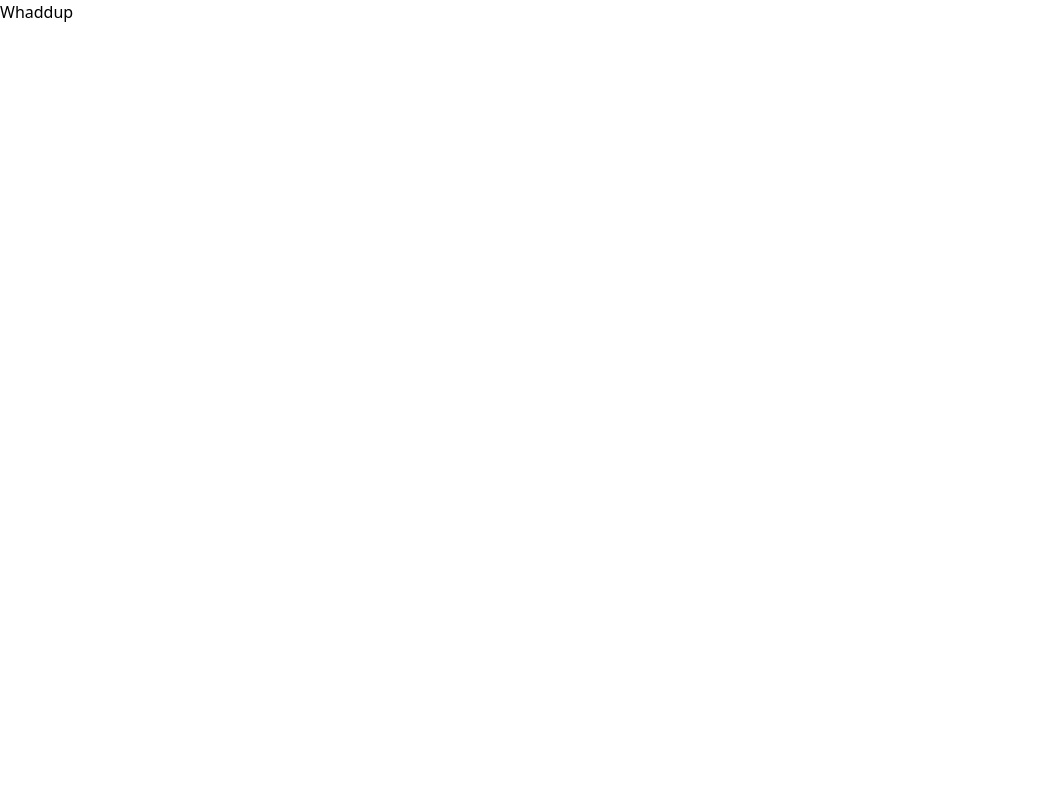
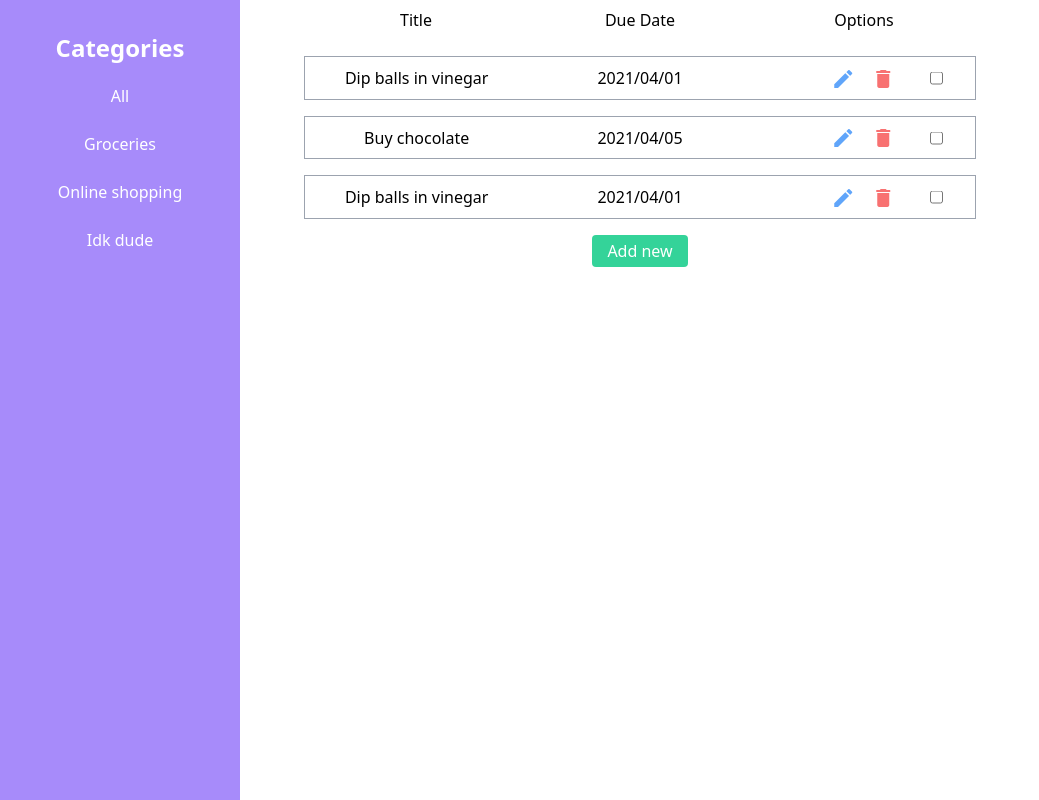
Before and after one commit to El-Potato-Slayer/js-todo, a website built with webpack: page dist/index.html in a window 1280 px wide. Shown: the whole page, without its empty margins (0-1039 px from the left). Built offline with nearby package versions, Linux system fonts and the light colour scheme.

Commit message:
added sidebar and todolist on clientside

```diff
--- a/src/category.js
+++ b/src/category.js
@@ -1,14 +1,18 @@
 export default class Category {
-  constructor() {
+  constructor(name) {
+    this.name = name
     this.todoList = []
+    this.count = 0
   }
 
   add(todo) {
     this.todoList.push(todo)
+    this.count += 1
   }
 
   remove(index) {
     this.todoList.splice(index, 1)
+    this.count -= 1
   }
 
   update(todo, index) {
--- /dev/null
+++ b/src/components/categories.js
@@ -0,0 +1,64 @@
+import Category from '../category'
+import Todo from '../todo'
+import displayTodo, { displayHeaders } from './todos'
+
+export let selectedCategoryIndex = 0;
+
+function createSidebar() {
+  const wrapper = document.createElement('aside')
+  const wrapperTitle = wrapper.appendChild(document.createElement('h2'))
+  wrapper.classList.add('sidebar', 'absolute', 'w-60', 'h-screen', 'grid', 'justify-center', 'text-center', 'overflow-y-auto', 'px-8', 'py-8', 'bg-purple-400', 'text-white')
+  wrapperTitle.classList.add('text-2xl', 'font-semibold')
+  wrapperTitle.innerHTML = 'Categories'
+
+  const container = document.getElementById('container')
+  document.body.prepend(wrapper)
+  return wrapper
+}
+
+function removeChildren(parent){
+  while (parent.firstChild) {
+    parent.firstChild.remove()
+  }
+}
+
+function toggleSelectedCategory(categoryArray) {
+  const container = document.getElementById('container')
+  let catList = document.querySelectorAll('.category')
+  catList.forEach((category, index) => {
+    category.addEventListener('click', () => {
+      catList.forEach(cat => {
+        cat.classList.remove('category-active')
+        removeChildren(container)
+      })
+      category.classList.add('category-active')
+      selectedCategoryIndex = index
+      displayHeaders()
+      for (let i = 0; i < categoryArray.length; i++) {
+        if (categoryArray[index].todoList[i]) {
+          displayTodo(categoryArray[index].todoList[i]);
+        }
+      }
+      // displayTodo()
+    })
+  })
+}
+
+export default function displayCategories(categories) {
+
+  const wrapper = createSidebar()
+
+  for (let i = 0; i < categories.length; i += 1) {
+    let category = wrapper.appendChild(document.createElement('a'))
+    category.href = "#"
+    category.classList.add('category', 'py-1')
+    if (i === 0) {
+      category.classList.add('category-active')
+    }
+    category.innerHTML = categories[i].name
+  }
+
+  toggleSelectedCategory(categories)
+}
+
+// export selectedCategory
--- /dev/null
+++ b/src/components/todoform.js
@@ -0,0 +1,9 @@
+
+export default function createForm() {
+  const form = document.createElement('div')
+  const header = form.appendChild(document.createElement('h2'))
+  header.classList.add('text-2xl')
+  header.innerHTML = 'Add To Do'
+  const titleLabel = form.appendChild(document.createElement('label'))
+  titleLabel.classList.add('')
+}
--- /dev/null
+++ b/src/components/todos.js
@@ -0,0 +1,57 @@
+import createForm from "./todoform"
+
+export default function displayTodo(todo) {
+    const todoWrapper = document.getElementById('container').appendChild(document.createElement('div'))
+    todoWrapper.classList.add('todo-wrapper', 'border-gray-400', 'border', 'py-2', 'grid', 'grid-cols-3', 'items-center', 'max-w-2xl', 'mx-auto', 'my-4', 'relative')
+    const title = todoWrapper.appendChild(document.createElement('h4'))
+    title.classList.add('justify-self-center')
+    title.innerHTML = todo.title
+    const dueDate = todoWrapper.appendChild(document.createElement('p'))
+    dueDate.classList.add('justify-self-center')
+    dueDate.innerHTML = todo.dueDate
+    const options = todoWrapper.appendChild(document.createElement('div'))
+    options.classList.add('justify-self-center')
+    const edit = options.appendChild(document.createElement('i'))
+    edit.classList.add('edit', 'material-icons', 'mx-2', 'text-blue-400', 'cursor-pointer', 'align-middle')
+    edit.innerHTML = 'mode'
+    const remove = options.appendChild(document.createElement('i'))
+    remove.classList.add('remove', 'material-icons', 'mx-2', 'text-red-400', 'cursor-pointer', 'align-middle')
+    remove.innerHTML = 'delete'
+    const isComplete = todoWrapper.appendChild(document.createElement('input'))
+    isComplete.classList.add('absolute', 'todo-chkbox')
+    isComplete.type = 'checkbox'
+    isComplete.addEventListener('click', () => {
+      todo.isFinished = !todo.isFinished
+      todoWrapper.classList.toggle('todo-complete')
+    })
+}
+
+export function displayHeaders(){
+  const headers = document.getElementById('container').appendChild(document.createElement('div'))
+  headers.classList.add('py-2', 'grid', 'grid-cols-3', 'max-w-2xl', 'mx-auto')
+  const firstHeader = headers.appendChild(document.createElement('p'))
+  firstHeader.classList.add('justify-self-center')
+  firstHeader.innerHTML = 'Title'
+  const secondHeader = headers.appendChild(document.createElement('p'))
+  secondHeader.classList.add('justify-self-center')
+  secondHeader.innerHTML = 'Due Date'
+  const thirdHeader = headers.appendChild(document.createElement('p'))
+  thirdHeader.classList.add('justify-self-center')
+  thirdHeader.innerHTML = 'Options'
+}
+
+function removeTodos(container) {
+  while (container.firstChild) {
+    container.firstChild.remove()
+  }
+}
+
+export function addTodoButton(){
+  const btn = document.getElementById('container').appendChild(document.createElement('btn'))
+  btn.classList.add('rounded', 'bg-green-400', 'text-white', 'justify-center', 'flex', 'mx-auto', 'w-24', 'py-1', 'cursor-pointer')
+  btn.innerHTML = 'Add new'
+  btn.addEventListener('click', () => {
+    removeTodos(document.getElementById('container'));
+    createForm()
+  })
+}
--- /dev/null
+++ b/src/homepage.js
@@ -0,0 +1,18 @@
+import Category from './category'
+import Todo from './todo'
+import displayTodo, { displayHeaders } from './components/todos'
+import displayCategories from './components/categories'
+
+
+export default function homepage(category) {
+  // displayCategories()
+
+  displayHeaders()
+
+  for (let i = 0; i < category.count; i += 1) {
+    displayTodo(category.todoList[i])
+  }
+
+
+
+}
--- a/src/index.js
+++ b/src/index.js
@@ -0,0 +1,30 @@
+import Category from './category'
+import displayCategories, { selectedCategoryIndex } from './components/categories'
+import displayTodo, { displayHeaders, addTodoButton } from './components/todos'
+
+import homepage from './homepage'
+import Todo from './todo'
+
+const firstCategory = new Category('All')
+const secondCategory = new Category('Groceries')
+let categories = [
+  firstCategory,
+  secondCategory,
+  new Category('Online shopping'),
+  new Category('Idk dude')
+]
+firstCategory.add(new Todo("Dip balls in vinegar", "remember to use balsamic vinegar", "2021/04/01", 1))
+firstCategory.add(new Todo("Buy chocolate", "Lindt", "2021/04/05", 2))
+firstCategory.add(new Todo("Dip balls in vinegar", "remember to use balsamic vinegar", "2021/04/01", 1))
+secondCategory.add(new Todo("Ma se poes", "Lindt", "2021/04/05", 2))
+
+
+displayCategories(categories)
+// homepage(firstCategory)
+displayHeaders()
+
+for (let i = 0; i < categories[0].count; i += 1) {
+  displayTodo(categories[0].todoList[i])
+}
+
+addTodoButton()
--- a/src/todo.js
+++ b/src/todo.js
@@ -1,10 +1,9 @@
 export default class Todo {
-  constructor(title, description, dueDate, priority, note) {
+  constructor(title, description, dueDate, priority) {
     this.title = title;
     this.description = description
     this.dueDate = dueDate
     this.priority = priority
-    this.note = note
     this.isFinished = false
   }
 }
```
Also changed, not shown: dist/index.html, dist/main.js, dist/styles.css (added).
